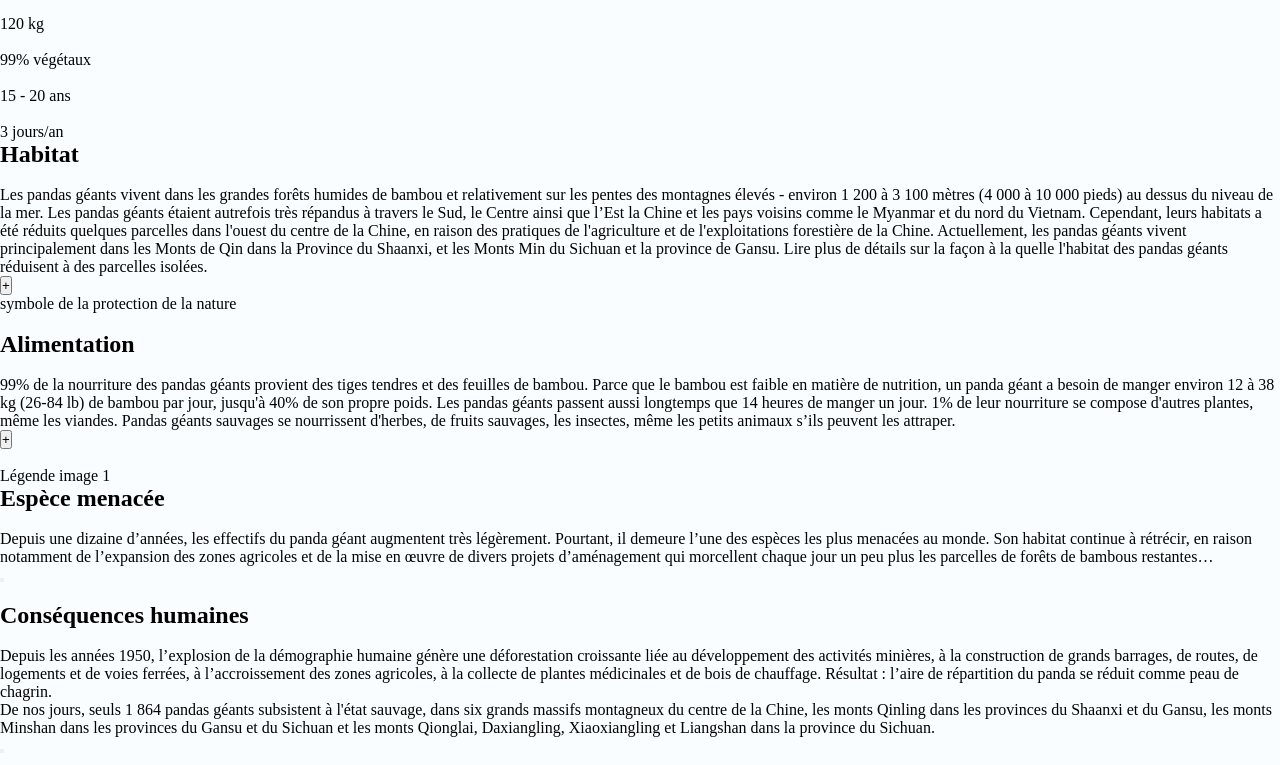
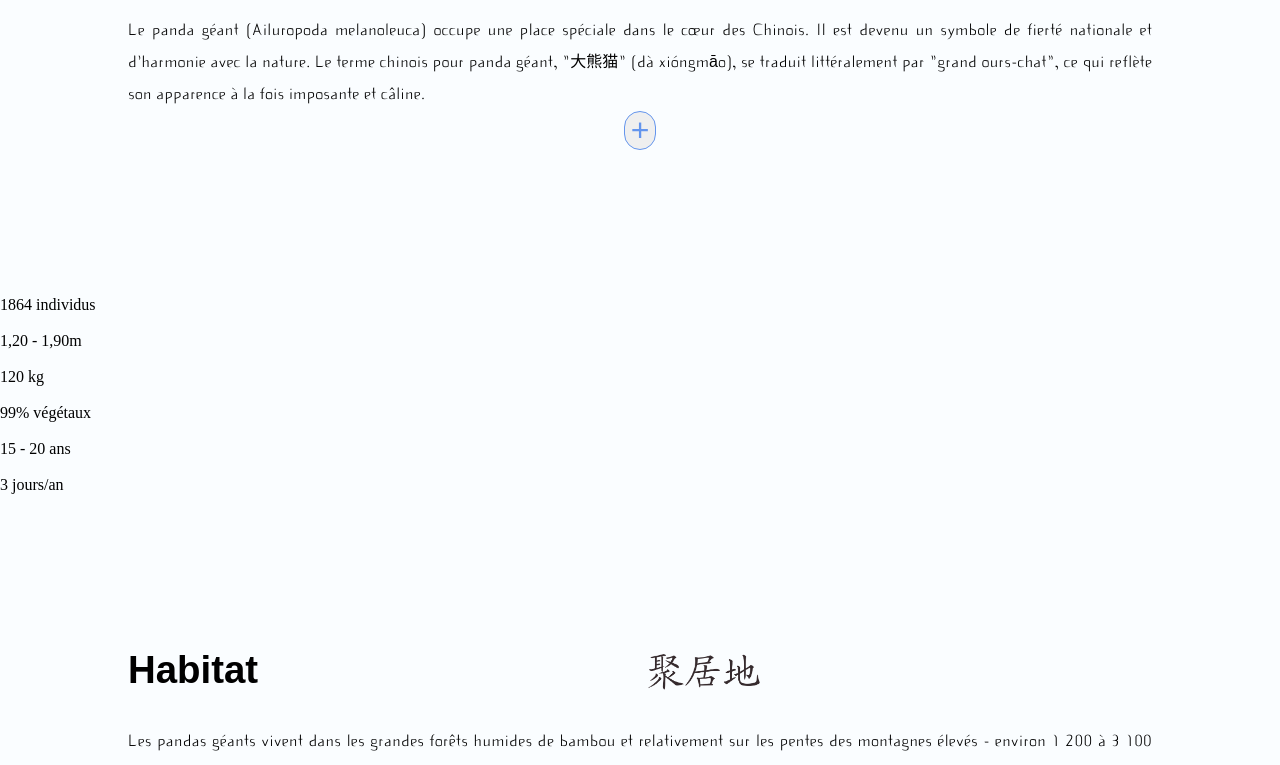
Before and after one commit to theonapoly/panda-project, a plain HTML site: page index.html in a window 1280 px wide. Shown: the part 344-1109 px from the top of the page. Drawn offline with Linux system fonts and the light colour scheme; a script that the page names is missing.

Commit message:
add viewButton-JS for section /  h2+img-CSS / add font-familly: deriku

```diff
--- a/index.html
+++ b/index.html
@@ -36,7 +36,7 @@
         <section class="section section-white section-1">
           <div>
             <h2>Emblème</h2>
-            <img src="" alt="" />
+            <img src="./assets/img/calligraphie/embleme.png" alt="embleme" />
           </div>
           <p>
             Le panda géant (Ailuropoda melanoleuca) occupe une place spéciale
@@ -44,15 +44,18 @@
             nationale et d'harmonie avec la nature. Le terme chinois pour panda
             géant, "大熊猫" (dà xióngmāo), se traduit littéralement par "grand
             ours-chat", ce qui reflète son apparence à la fois imposante et
-            câline. Les Chinois considèrent souvent le panda comme un trésor
-            national en raison de son statut d'espèce emblématique du pays. Il
-            est également devenu un ambassadeur de la conservation de la faune à
-            l'échelle mondiale. Le Fonds mondial pour la nature (WWF) a choisi
-            le panda géant comme emblème en 1961 en raison de sa popularité et
-            de son potentiel pour attirer l'attention sur les questions
-            environnementales.
+            câline.
+            <span class="read-more-text"
+              >Les Chinois considèrent souvent le panda comme un trésor national
+              en raison de son statut d'espèce emblématique du pays. Il est
+              également devenu un ambassadeur de la conservation de la faune à
+              l'échelle mondiale. Le Fonds mondial pour la nature (WWF) a choisi
+              le panda géant comme emblème en 1961 en raison de sa popularité et
+              de son potentiel pour attirer l'attention sur les questions
+              environnementales.</span
+            >
           </p>
-          <button class="btn">+</button>
+          <button class="read-more-btn">+</button>
         </section>
 
         <!-- ICONS INFOS -->
@@ -87,7 +90,7 @@
         <section class="section section-white section-2">
           <div>
             <h2>Habitat</h2>
-            <img src="" alt="" />
+            <img src="/assets/img/calligraphie/habitat.png" alt="habitat" />
           </div>
           <p>
             Les pandas géants vivent dans les grandes forêts humides de bambou
@@ -95,16 +98,19 @@
             à 3 100 mètres (4 000 à 10 000 pieds) au dessus du niveau de la mer.
             Les pandas géants étaient autrefois très répandus à travers le Sud,
             le Centre ainsi que l’Est la Chine et les pays voisins comme le
-            Myanmar et du nord du Vietnam. Cependant, leurs habitats a été
-            réduits quelques parcelles dans l'ouest du centre de la Chine, en
-            raison des pratiques de l'agriculture et de l'exploitations
-            forestière de la Chine. Actuellement, les pandas géants vivent
-            principalement dans les Monts de Qin dans la Province du Shaanxi, et
-            les Monts Min du Sichuan et la province de Gansu. Lire plus de
-            détails sur la façon à la quelle l'habitat des pandas géants
-            réduisent à des parcelles isolées.
+            Myanmar et du nord du Vietnam.
+            <span class="read-more-text">
+              Cependant, leurs habitats a été réduits quelques parcelles dans
+              l'ouest du centre de la Chine, en raison des pratiques de
+              l'agriculture et de l'exploitations forestière de la Chine.
+              Actuellement, les pandas géants vivent principalement dans les
+              Monts de Qin dans la Province du Shaanxi, et les Monts Min du
+              Sichuan et la province de Gansu. Lire plus de détails sur la façon
+              à la quelle l'habitat des pandas géants réduisent à des parcelles
+              isolées.</span
+            >
           </p>
-          <button class="btn">+</button>
+          <button class="read-more-btn">+</button>
         </section>
 
         <!-- TEXTE STRONG 1 WHITE-->
--- /dev/null
+++ b/index.js
@@ -0,0 +1,19 @@
+// Bouton "voir plus"
+const containers = document.querySelectorAll(".section");
+
+containers.forEach((parentContainer) => {
+  parentContainer.addEventListener("click", (event) => {
+    const current = event.target;
+
+    const isReadMoreBtn = current.className.includes("read-more-btn");
+
+    if (!isReadMoreBtn) return;
+
+    const currentText =
+      event.target.parentNode.querySelector(".read-more-text");
+
+    currentText.classList.toggle("read-more-text--show");
+
+    current.textContent = current.textContent.includes("+") ? "-" : "+";
+  });
+});
--- a/styles.css
+++ b/styles.css
@@ -22,11 +22,62 @@
   src: url("/assets/fonts/CaviarDreams.ttf");
   font-family: "osake";
   src: url("/assets/fonts/Osake.ttf");
+  font-family: "deriku";
+  src: url("/assets/fonts/Dekiru.ttf");
 }
 
 /* --------------------------------------- GENERAL --------------------------------------- */
 html {
   background-color: var(--secondary-color);
+}
+
+/* --------------------------------------- ARTICLES --------------------------------------- */
+
+.section {
+  display: flex;
+  flex-direction: column;
+  margin: 10vw;
+  line-height: 2rem;
+  text-align: justify;
+  align-items: center;
+}
+
+.section p {
+  font-family: deriku, sans-serif;
+}
+
+.section div {
+  font-family: edosz, sans-serif;
+  font-size: 1.6rem;
+  width: 100%;
+  display: flex;
+  margin: 4vh;
+}
+
+.section div img {
+  width: 100%;
+  height: 2.5rem;
+  object-fit: contain;
+}
+
+/* Bouton "voir plus" */
+.read-more-text {
+  display: none;
+}
+
+.read-more-text--show {
+  display: inline;
+}
+
+.read-more-btn {
+  display: flex;
+  align-items: center;
+  justify-content: center;
+  font-size: 2rem;
+  color: cornflowerblue;
+  border: 1px solid cornflowerblue;
+  border-radius: 30px;
+  width: 2rem;
 }
 
 /* --------------------------------------- FOOTER --------------------------------------- */
```
Also changed, not shown: assets/fonts/Dekiru.ttf (added), 5 other files.
